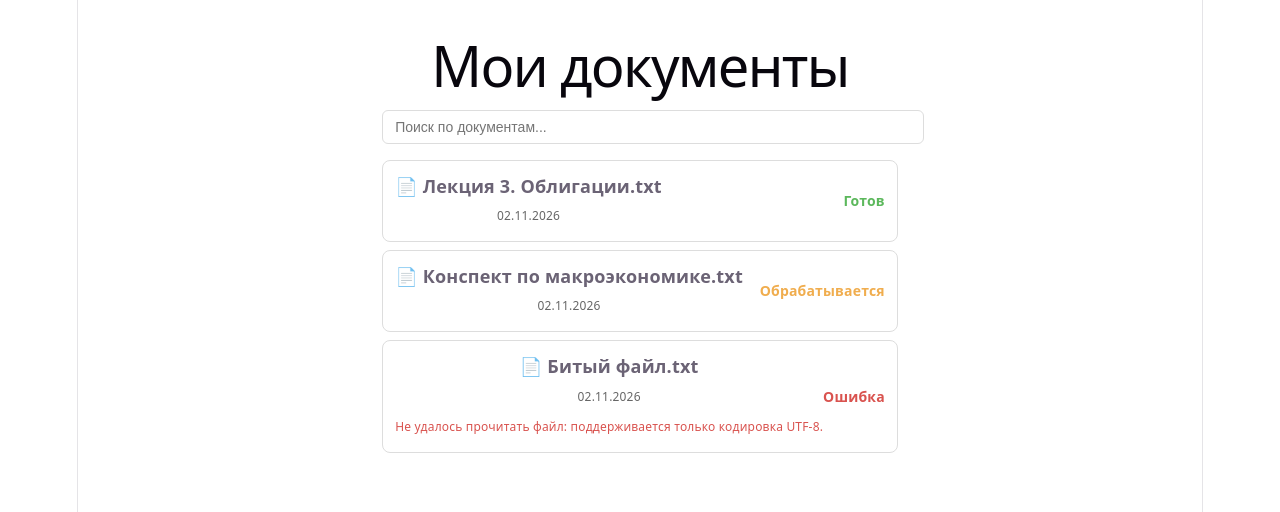
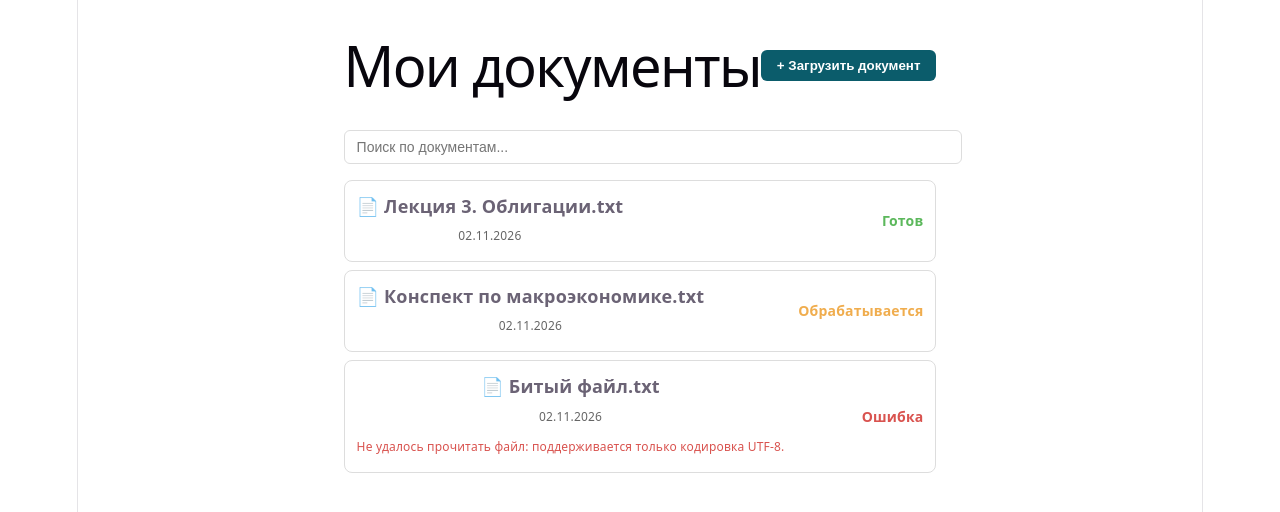
Before and after one commit to Framyrite/FinDocs, a React (Vite) app in the folder frontend/: page / in a window 1280 px wide. Shown: the top 512 px of the page. Built offline with nearby package versions, Linux system fonts and the light colour scheme.

Commit message:
feat(frontend): implement TXT upload and document actions

```diff
--- a/frontend/src/App.tsx
+++ b/frontend/src/App.tsx
@@ -3,29 +3,59 @@ import { useEffect, useState } from 'react';
 import type { Document } from './types/api';
 import { api } from './api';
 import { DocumentList } from './components/DocumentList';
+import { UploadButton } from './components/UploadButton';
 import './App.css';
 
 function App() {
   const [documents, setDocuments] = useState<Document[]>([]);
   const [isLoading, setIsLoading] = useState(true);
   const [searchQuery, setSearchQuery] = useState('');
+  const [isUploading, setIsUploading] = useState(false);
 
   useEffect(() => {
-    // Загружаем документы при старте (пока из моков)
+    // Загружаем документы при старте
     api.getDocuments().then((data) => {
       setDocuments(data.items);
       setIsLoading(false);
     });
   }, []);
 
-  // Фильтрация по поиску (просто для демонстрации)
+  const handleUpload = async (file: File) => {
+    setIsUploading(true);
+    try {
+      // 1. Отправляем файл (имитация)
+      const newDoc = await api.uploadDocument(file);
+
+      // 2. Добавляем в список
+      setDocuments(prev => [newDoc, ...prev]);
+
+      // 3. Имитация обработки (через 2 секунды меняем статус на ready)
+      setTimeout(() => {
+        setDocuments(prev =>
+          prev.map(d =>
+            d.id === newDoc.id ? { ...d, status: 'ready' as const } : d
+          )
+        );
+      }, 2000);
+
+    } catch (error) {
+      alert('Ошибка загрузки файла');
+    } finally {
+      setIsUploading(false);
+    }
+  };
+
   const filteredDocs = documents.filter(doc =>
     doc.filename.toLowerCase().includes(searchQuery.toLowerCase())
   );
 
   return (
     <div style={{ maxWidth: '800px', margin: '0 auto', padding: '20px' }}>
-      <h1>Мои документы</h1>
+      <div style={{ display: 'flex', justifyContent: 'space-between', alignItems: 'center', marginBottom: '20px' }}>
+        <h1>Мои документы</h1>
+        <UploadButton onUpload={handleUpload} disabled={isUploading} />
+      </div>
+
       <DocumentList
         documents={filteredDocs}
         isLoading={isLoading}
--- a/frontend/src/api/index.ts
+++ b/frontend/src/api/index.ts
@@ -20,5 +20,11 @@ export const api = {
     // Позже здесь будет реальный запрос:
     // return request<Answer>('/chat/ask', { method: 'POST', body: JSON.stringify(req) });
     throw new Error('Real API not implemented yet');
-  }
+  },
+
+  async uploadDocument(file: File): Promise<Document> {
+    if (USE_MOCK) return mockApi.uploadDocument(file);
+
+    throw new Error('Real API not implemented yet');
+  },
 };
--- /dev/null
+++ b/frontend/src/components/UploadButton.tsx
@@ -0,0 +1,64 @@
+// frontend/src/components/UploadButton.tsx
+import React, { useRef } from 'react';
+
+interface UploadButtonProps {
+  onUpload: (file: File) => void;
+  disabled?: boolean;
+}
+
+const MAX_FILE_SIZE = 10 * 1024 * 1024; // 10 МБ
+
+export const UploadButton: React.FC<UploadButtonProps> = ({ onUpload, disabled }) => {
+  const fileInputRef = useRef<HTMLInputElement>(null);
+
+  const handleFileChange = (e: React.ChangeEvent<HTMLInputElement>) => {
+    const file = e.target.files?.[0];
+    if (!file) return;
+
+    // 1. Проверка расширения
+    if (!file.name.toLowerCase().endsWith('.txt')) {
+      alert('Поддерживаются только файлы .txt');
+      return;
+    }
+
+    // 2. Проверка размера
+    if (file.size > MAX_FILE_SIZE) {
+      alert('Файл больше 10 МБ');
+      return;
+    }
+
+    onUpload(file);
+
+    // Очищаем input, чтобы можно было загрузить тот же файл снова
+    if (fileInputRef.current) {
+      fileInputRef.current.value = '';
+    }
+  };
+
+  return (
+    <>
+      <input
+        type="file"
+        accept=".txt"
+        ref={fileInputRef}
+        onChange={handleFileChange}
+        style={{ display: 'none' }}
+      />
+      <button
+        onClick={() => fileInputRef.current?.click()}
+        disabled={disabled}
+        style={{
+          padding: '8px 16px',
+          backgroundColor: disabled ? '#ccc' : '#0b5c6b',
+          color: 'white',
+          border: 'none',
+          borderRadius: '6px',
+          cursor: disabled ? 'not-allowed' : 'pointer',
+          fontWeight: 'bold'
+        }}
+      >
+        + Загрузить документ
+      </button>
+    </>
+  );
+};
--- a/frontend/src/mocks/mockApi.ts
+++ b/frontend/src/mocks/mockApi.ts
@@ -12,6 +12,23 @@ export const mockApi = {
     return { items: mockDocuments, total: mockDocuments.length };
   },
 
+  async uploadDocument(file: File): Promise<Document> {
+    await delay(800); // Имитация отправки на сервер
+
+    const newDoc: Document = {
+      id: crypto.randomUUID(), // Генерируем UUID прямо в браузере
+      filename: file.name,
+      format: 'txt',
+      status: 'uploaded',
+      error_code: null,
+      error_message: null,
+      size_bytes: file.size,
+      created_at: new Date().toISOString(),
+    };
+
+    return newDoc;
+  },
+
   // Имитация POST /chat/ask
   async askQuestion(_request: AskRequest): Promise<Answer> {
     await delay(1000);
```
